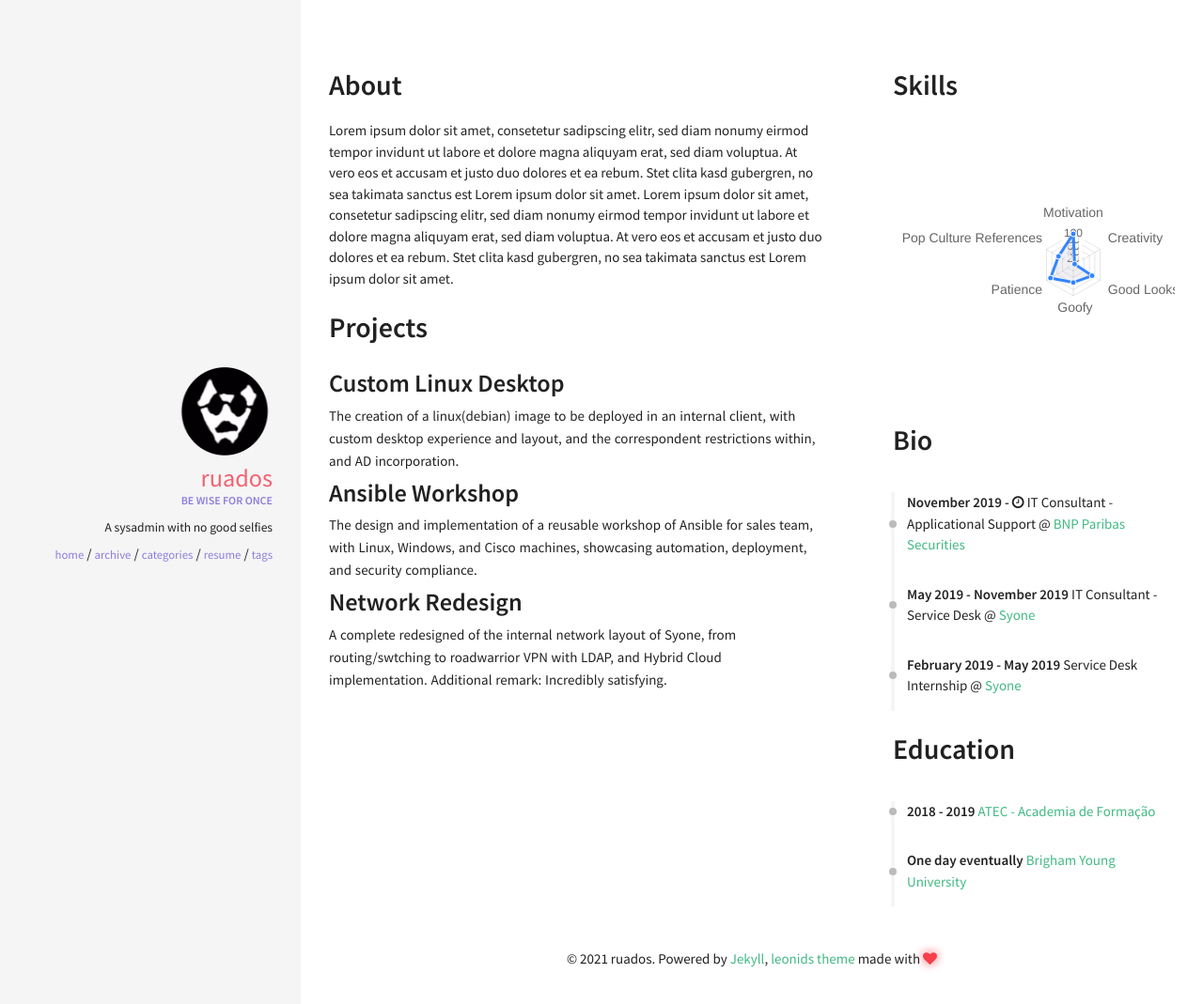
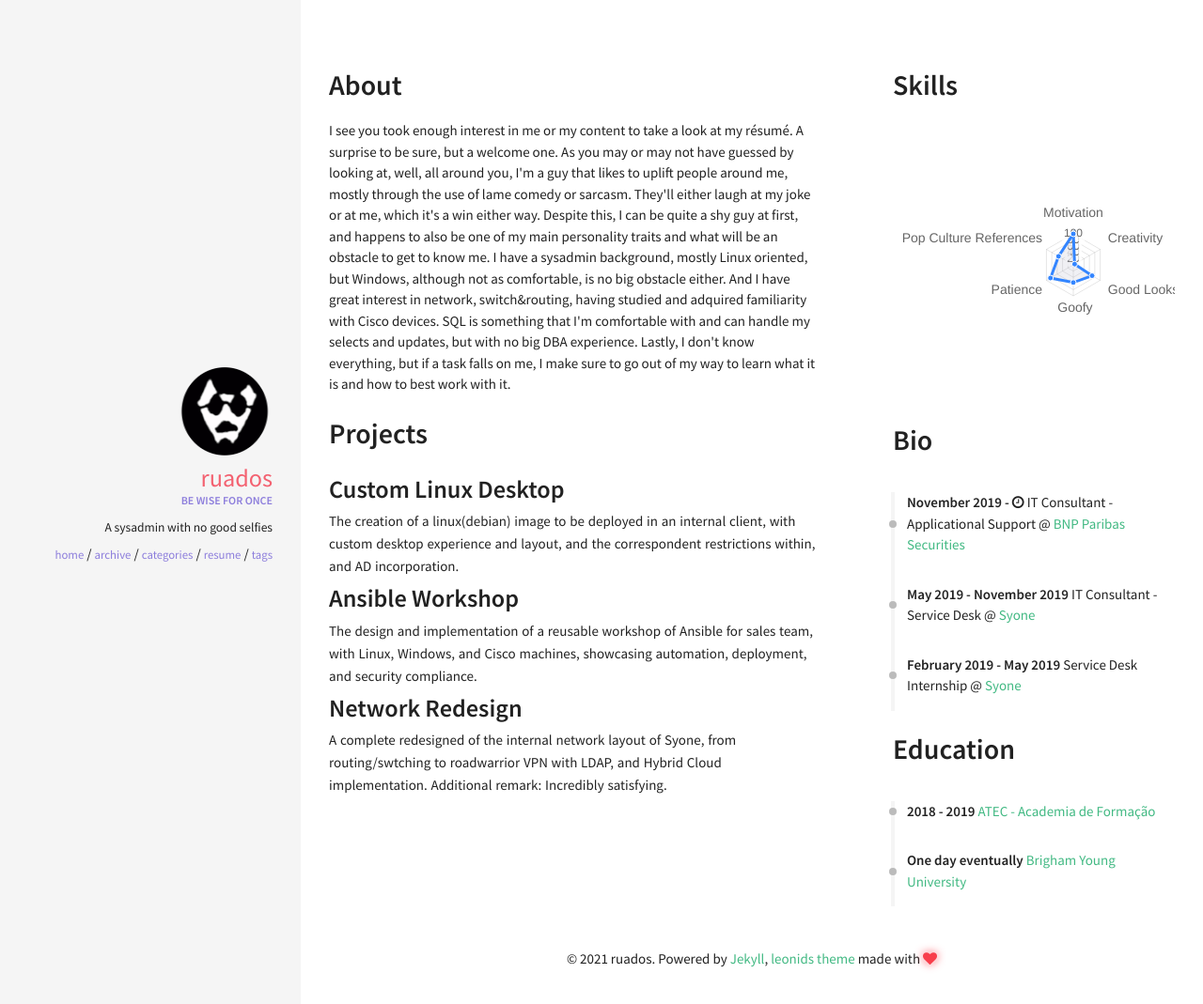
Before and after one commit to Ruados/ruados.github.io, a Jekyll site: the page built from resume.html, in a window 1280 px wide. Shown: the top 1069 px of the page at 94% size. Built offline with Jekyll 4.4.1, drawn with Linux system fonts in a browser that asks for light colours; nearby versions of some CDN libraries.

Commit message:
Update about.html

```diff
--- a/_includes/sections/about.html
+++ b/_includes/sections/about.html
@@ -1,5 +1,11 @@
 <h1><span data-i18n="skills.my_skills">About</span></h1>
 
 <div>
-    Lorem ipsum dolor sit amet, consetetur sadipscing elitr, sed diam nonumy eirmod tempor invidunt ut labore et dolore magna aliquyam erat, sed diam voluptua. At vero eos et accusam et justo duo dolores et ea rebum. Stet clita kasd gubergren, no sea takimata sanctus est Lorem ipsum dolor sit amet. Lorem ipsum dolor sit amet, consetetur sadipscing elitr, sed diam nonumy eirmod tempor invidunt ut labore et dolore magna aliquyam erat, sed diam voluptua. At vero eos et accusam et justo duo dolores et ea rebum. Stet clita kasd gubergren, no sea takimata sanctus est Lorem ipsum dolor sit amet.
+I see you took enough interest in me or my content to take a look at my résumé. A surprise to be sure, but a welcome one.
+
+As you may or may not have guessed by looking at, well, all around you, I'm a guy that likes to uplift people around me, mostly through the use of lame comedy or sarcasm. They'll either laugh at my joke or at me, which it's a win either way. Despite this, I can be quite a shy guy at first, and happens to also be one of my main personality traits and what will be an obstacle to get to know me.
+
+I have a sysadmin background, mostly Linux oriented, but Windows, although not as comfortable, is no big obstacle either. And I have great interest in network, switch&routing, having studied and adquired familiarity with Cisco devices. SQL is something that I'm comfortable with and can handle my selects and updates, but with no big DBA experience.
+
+Lastly, I don't know everything, but if a task falls on me, I make sure to go out of my way to learn what it is and how to best work with it.
 </div>
```
